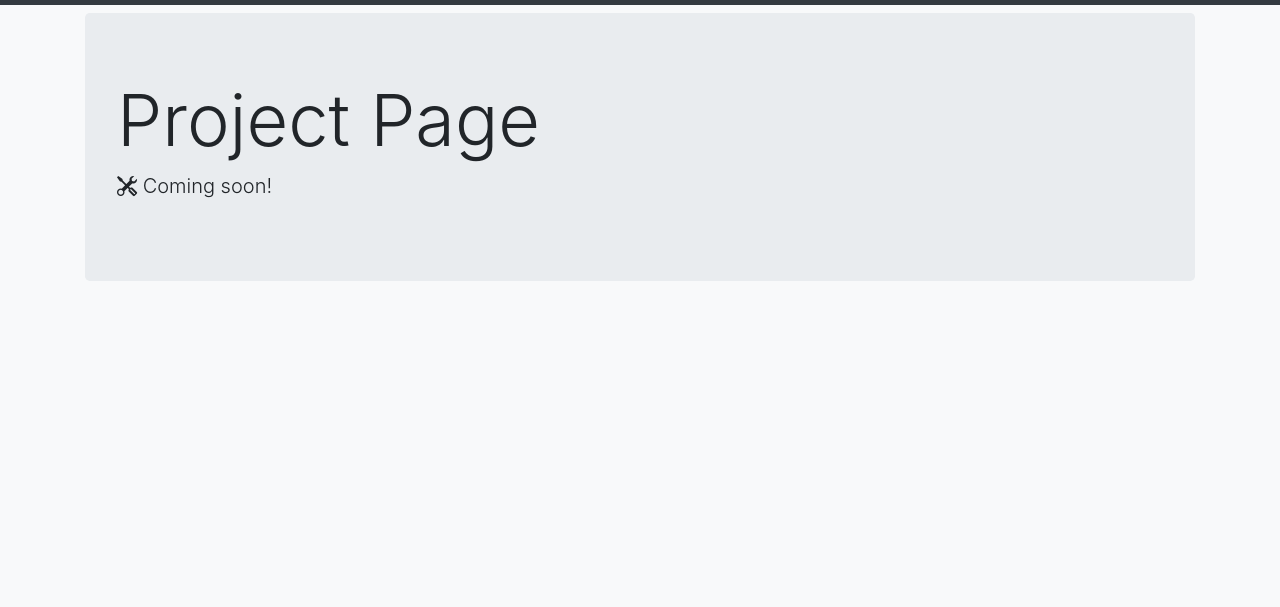
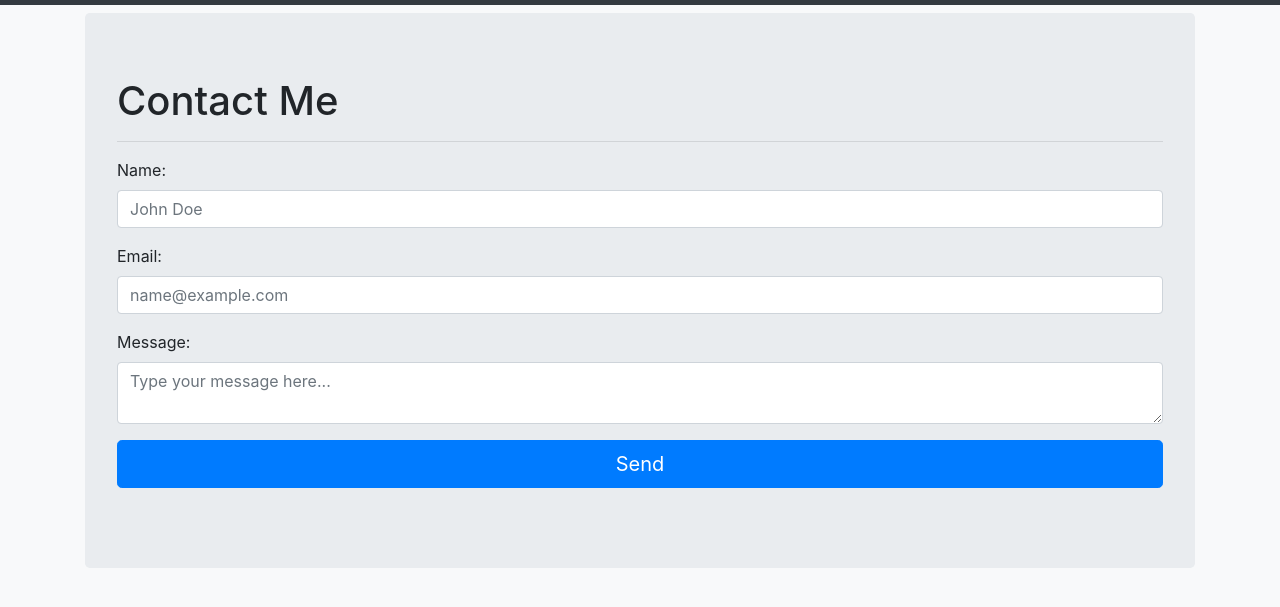
Before and after one commit to solsen86/solsen86, a plain HTML site: page html/contact.html in a window 1280 px wide. Shown: the part 51-658 px from the top of the page. Drawn offline with nearby package versions, Linux system fonts and the light colour scheme.

Commit message:
Working on contact form with formspree.io

```diff
--- a/html/contact.html
+++ b/html/contact.html
@@ -38,11 +38,29 @@
 
         <div class="container mt-5 pt-3">
             <div class="jumbotron">
-                <h1 class="display-3">Project Page</h1>
-                <p class="lead">
-                    <i class="bi bi-tools"></i>
-                    Coming soon!
-                </p>
+                <h1>Contact Me</h1>
+                <hr>
+                <div>
+                    <form action="https://formspree.io/setholsen8@gmail.com" method="POST">
+                        <div class="form-group">
+                            <label for="name">Name:</label>
+                            <input class="form-control" type="text" name="name" placeholder="John Doe">
+                        </div>
+                        <div class="form-group">
+                            <label for="email">Email:</label>
+                            <input class="form-control" type="email" name="email" placeholder="name@example.com">
+                        </div>
+                        <div class="form-group">
+                            <label for="message">Message:</label>
+                            <textarea class="form-control" name="message" placeholder="Type your message here..."></textarea>
+                        </div>
+                        <div class="form-group text-center">
+                            <button type="submit" class="btn btn-lg btn-block btn-primary">Send</button>
+                            <input type="hidden" name="_subject" value="Enter your subject here">
+                            <input type="hidden" name="_next" value="thanks.html">
+                        </div>
+                    </form>
+                </div>
             </div>
         </div>
 
```
